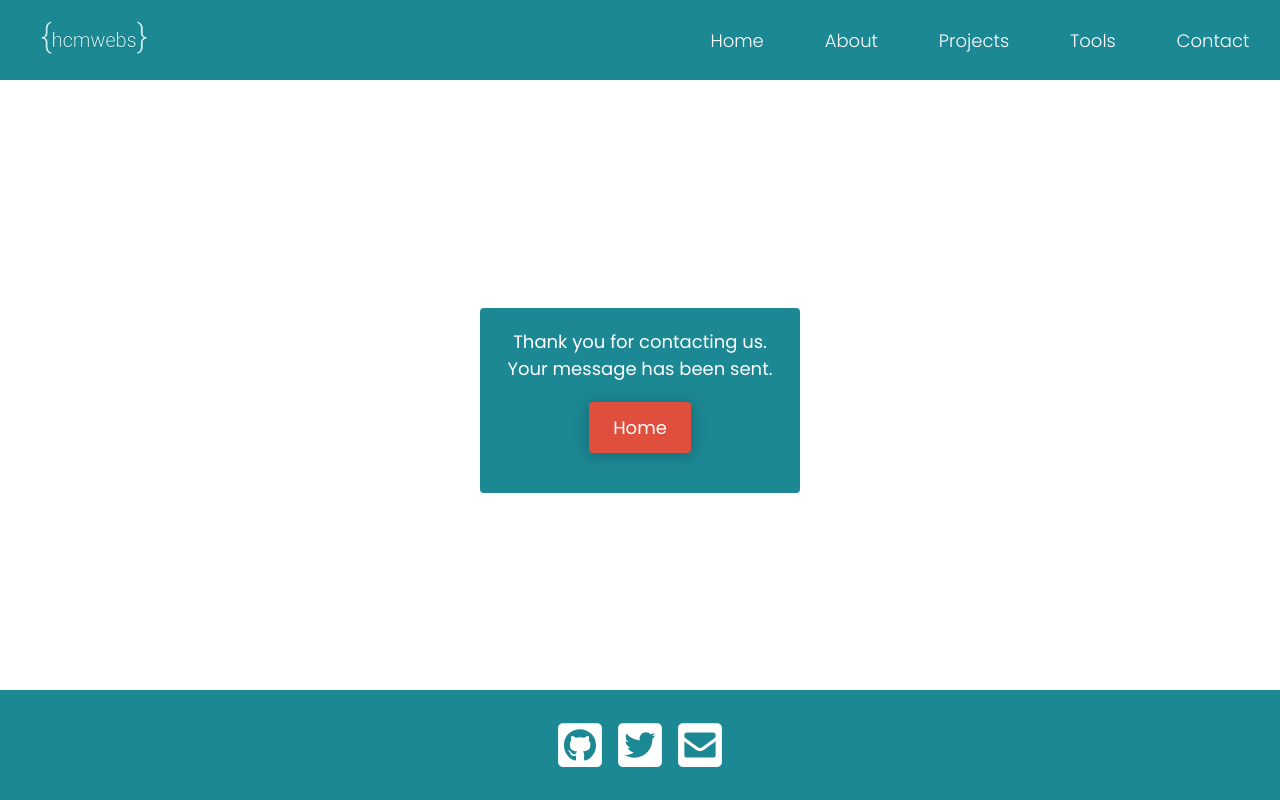
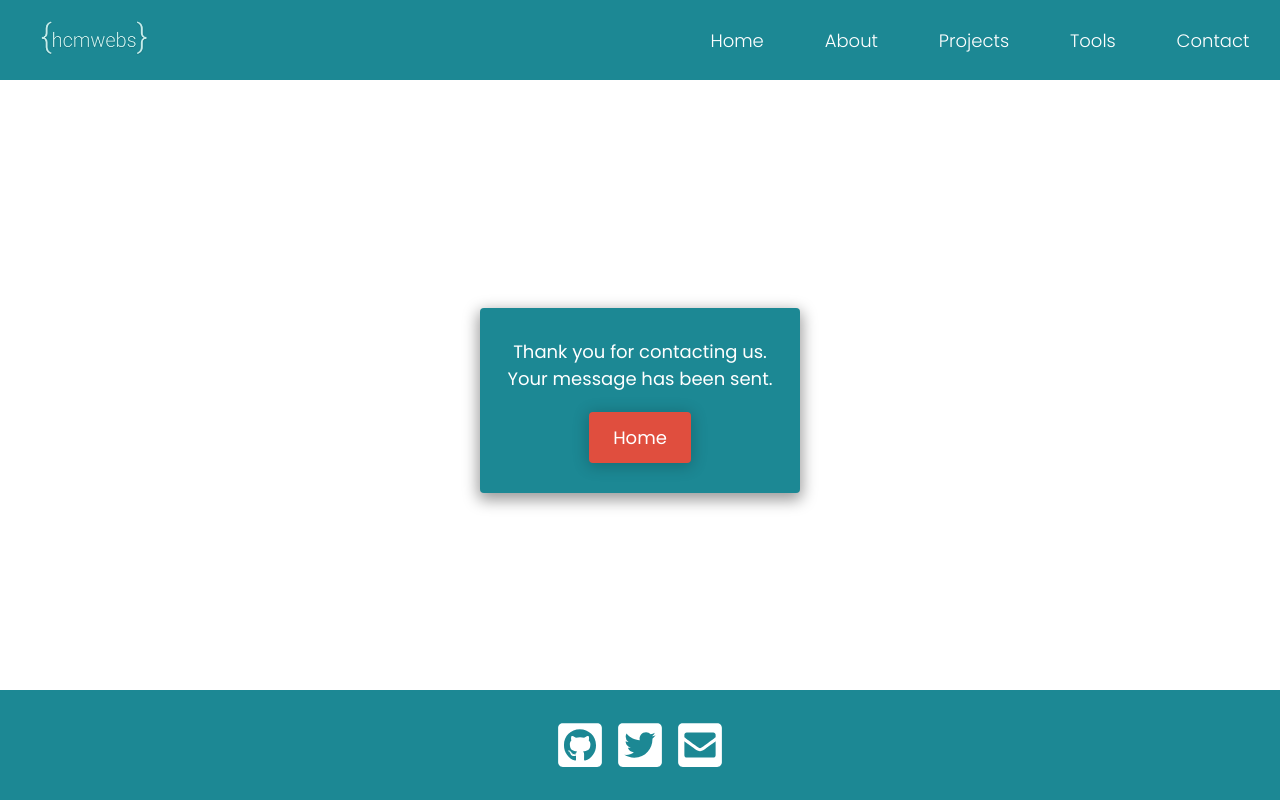
Before and after one commit to Hcmwebs/hcmwebs-react, a React (Create React App) app: page /Results in a window 1280 px wide. Both pictures are taken after typing "Sample", "name@example.com", "Sample" into the empty fields and a click on the button "Send". Built offline with nearby package versions, Linux system fonts and the light colour scheme.

Commit message:
adjusted the paddings and the layout  of the success msg
Signed-off-by: Heze <64218603+Hcmwebs@users.noreply.github.com>

```diff
--- a/src/css/styles.css
+++ b/src/css/styles.css
@@ -550,12 +550,15 @@ body {
 }
 .contact .successMessage {
   width: 80%;
-  min-height: 20vh;
   max-width: 400px;
-  padding: 2rem 0;
-  display: grid;
-  place-items: center;
+  padding: 3rem 0;
+  display: flex;
+  flex-direction: column;
+  justify-content: center;
+  align-items: center;
+  gap: 2rem;
   border-radius: 0.4rem;
+  box-shadow: 0px 5px 15px 2px rgba(0, 0, 0, 0.4);
   background-color: #1c8894;
   color: white;
 }
@@ -565,7 +568,7 @@ body {
   text-align: center;
 }
 .contact .successMessage a {
-  margin: 2rem auto;
+  margin: auto;
   padding: 1.2rem 2.4rem;
   border: none;
   border-radius: 0.4rem;
--- a/src/scss/pages/_contact.scss
+++ b/src/scss/pages/_contact.scss
@@ -101,11 +101,13 @@
   }
   .successMessage {
     width: 80%;
-    min-height: 20vh;
+    // min-height: 15vh;
     max-width: 400px;
-    padding: 2rem 0;
-    @include grid(center);
+    padding: 3rem 0;
+    @include flex(column,center,center);
+    gap: 2rem;
     border-radius: $borderRadius;
+    box-shadow: $boxShadowHover;
     background-color: $bgColor;
     color: $secondaryTextColor;
     p {
@@ -115,7 +117,7 @@
     }
 
     a {
-      margin: 2rem auto;
+      margin:auto;
       padding: 1.2rem 2.4rem;
       border: none;
       border-radius: $borderRadius;
```
Also changed, not shown: 1 other file (tests, documents, lock files or other folders).
